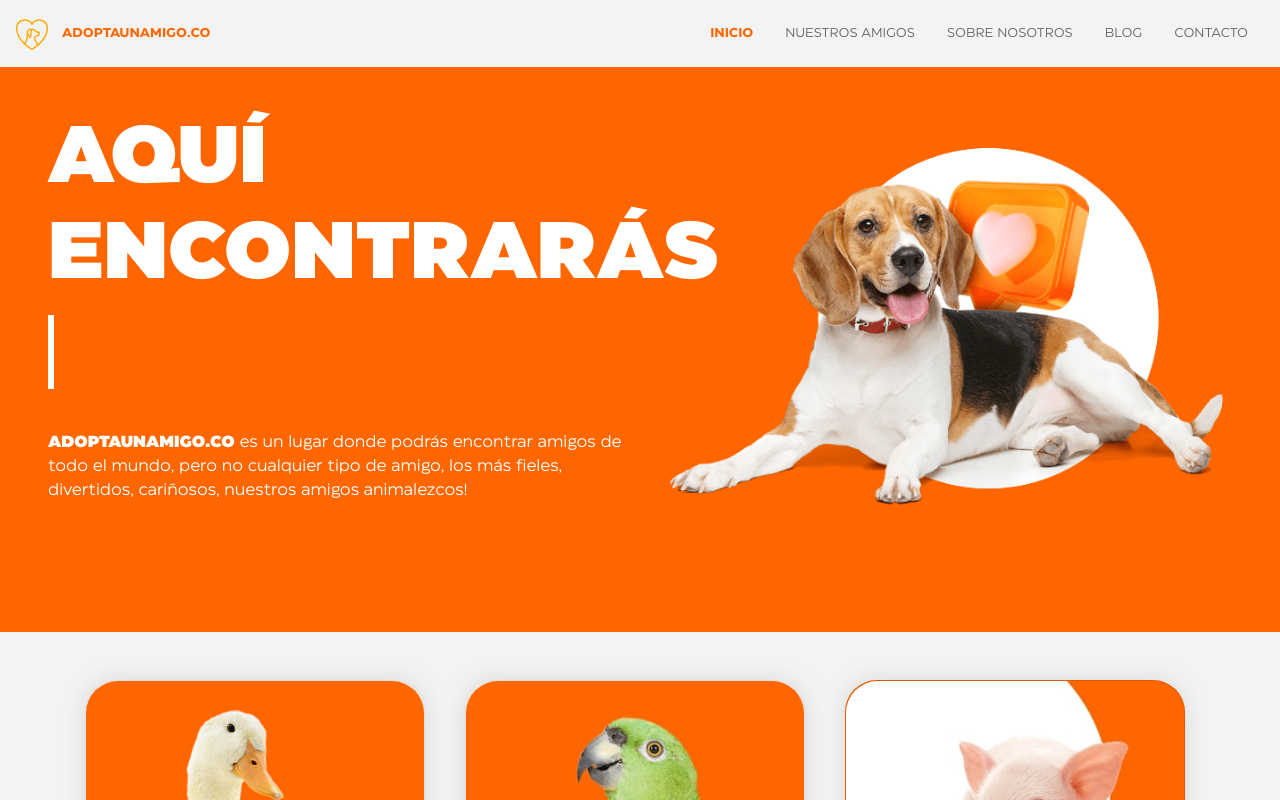
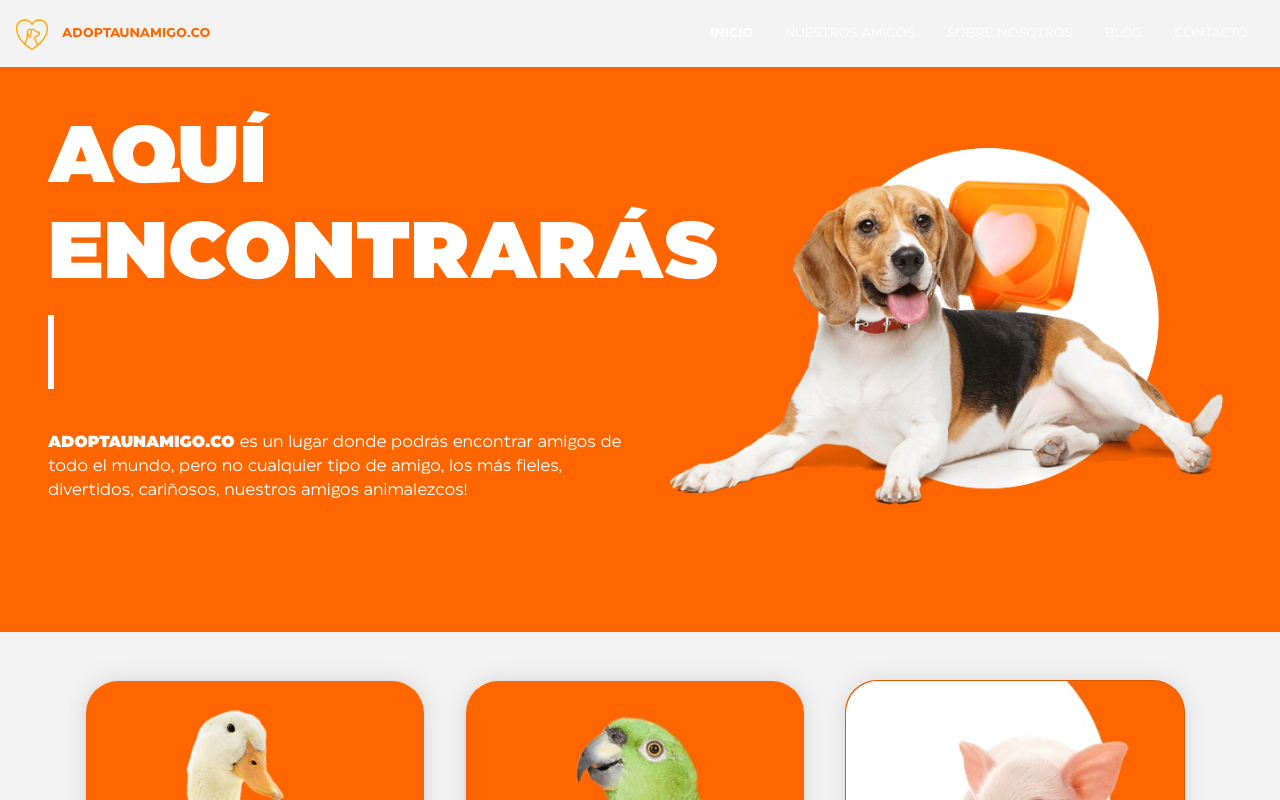
Before and after one commit to camilazombia/Adoptaunamigo_, a plain HTML site: page index.html in a window 1280 px wide. Drawn offline with nearby package versions, Linux system fonts and the light colour scheme.

Commit message:
ajuste links css

```diff
--- a/scss/_general.scss
+++ b/scss/_general.scss
@@ -1,5 +1,9 @@
 
 /*general*/
+a:link {
+    color: #ffff;
+}
+
 html,body{
     font-family:$font-family;
     background-color: $ligth-color;
```
Also changed, not shown: css/styles.css.
